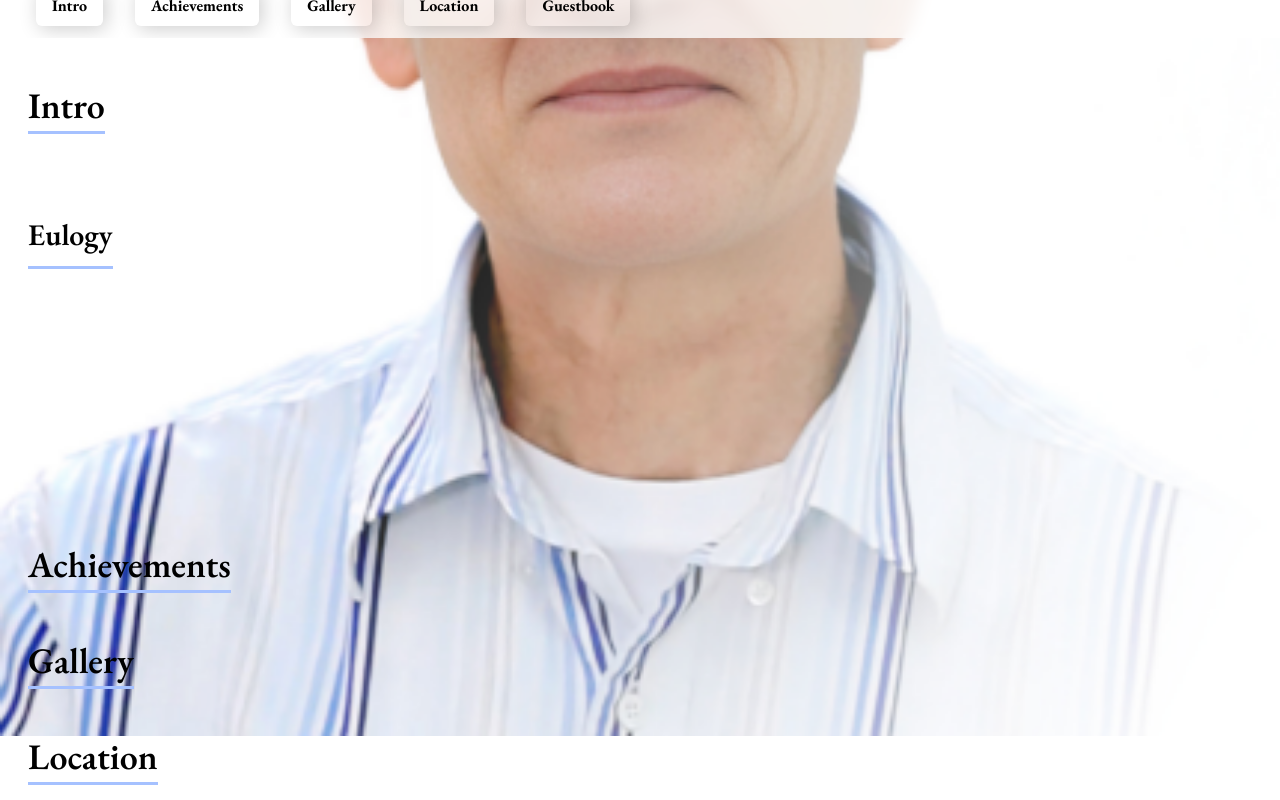
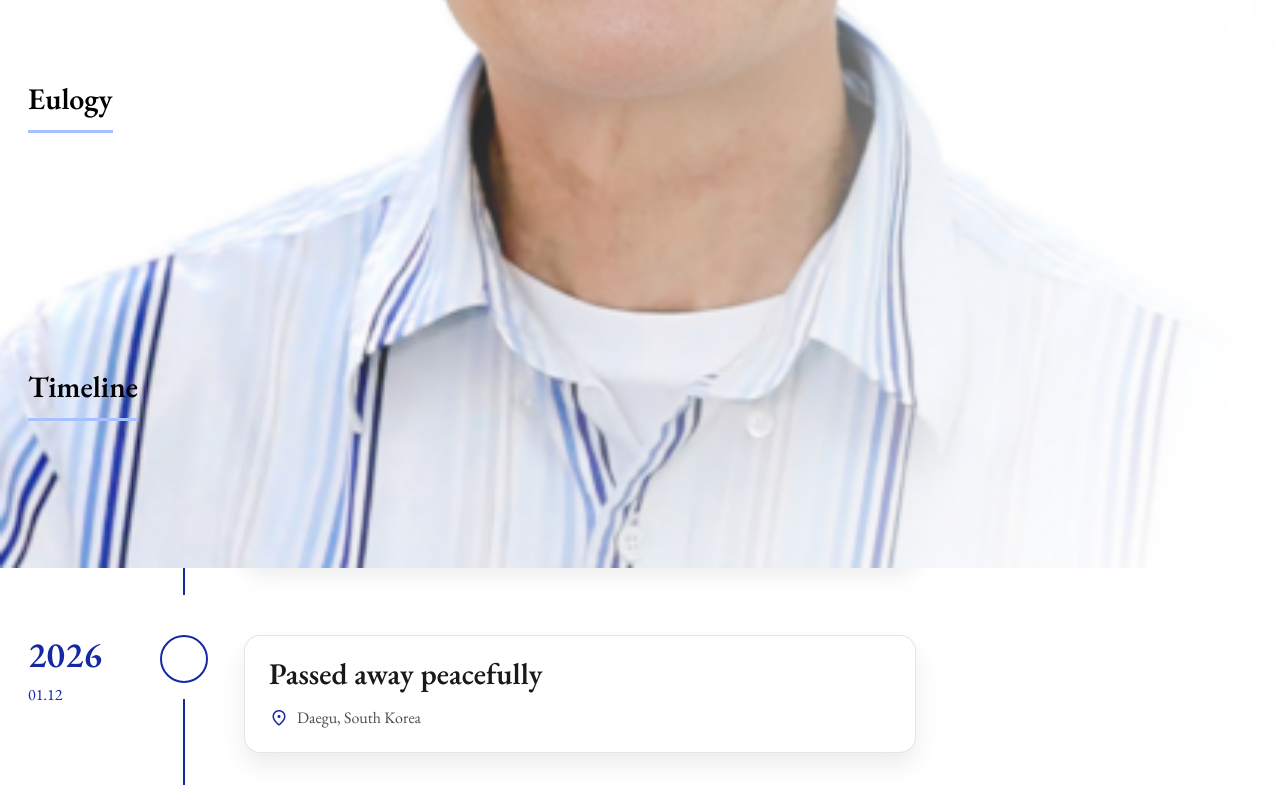
Before and after one commit to mjArtkim/Kim-s-Memorial, a Vue app in the folder frontend/: page / in a window 1280 px wide. Shown: the part 1240-2040 px from the top of the page. Built offline with nearby package versions, Linux system fonts and the light colour scheme; a web font is replaced by a local one.

Commit message:
timeline add

```diff
--- a/frontend/src/components/MainView.vue
+++ b/frontend/src/components/MainView.vue
@@ -14,6 +14,7 @@ import GuestbookView from '@/components/part/GuestbookView.vue'
 const { t, locale } = useI18n()
 const heroRef = ref<HTMLDivElement | null>(null)
 const photoRef = ref<HTMLDivElement | null>(null)
+const stickyBarRef = ref<HTMLDivElement | null>(null)
 const miniBarRef = ref<HTMLDivElement | null>(null)
 const miniAvatarRef = ref<HTMLDivElement | null>(null)
 let photoTween: gsap.core.Tween | null = null
@@ -28,7 +29,7 @@ const scrollToTop = () => {
 }
 
 onMounted(() => {
-  if (!photoRef.value || !miniBarRef.value || !miniAvatarRef.value || !heroRef.value) return
+  if (!photoRef.value || !miniBarRef.value || !heroRef.value) return
 
   const getHeroScrollEnd = () => {
     if (!heroRef.value) return '+=0'
@@ -40,14 +41,19 @@ onMounted(() => {
     return `top+=${Math.round(heroRef.value.offsetHeight * 1)} top`
   }
 
+  const getMiniBarStart = () => {
+    if (!heroRef.value) return 'top top'
+    return `top+=${Math.round(heroRef.value.offsetHeight * 0.6)} top`
+  }
+
   const applyStartSize = () => {
-    if (!photoRef.value || !miniAvatarRef.value) return
+    if (!photoRef.value) return
     gsap.set(photoRef.value, {
       x: 0,
       y: 0,
       scale: 1,
       opacity: 1,
-      clipPath: 'circle(200% at 50% 50%)',
+      clipPath: 'circle(250% at 50% 50%)',
     })
     ScrollTrigger.refresh()
   }
@@ -60,30 +66,23 @@ onMounted(() => {
   window.addEventListener('resize', handleResize)
 
   const updatePhotoTween = () => {
-    if (!photoRef.value || !miniAvatarRef.value) return
+    if (!photoRef.value) return
     const photoRect = photoRef.value.getBoundingClientRect()
-    const avatarRect = miniAvatarRef.value.getBoundingClientRect()
-    const scale = Math.max(avatarRect.width / photoRect.width, avatarRect.height / photoRect.height)
-    const scaledWidth = photoRect.width * scale
-    const scaledHeight = photoRect.height * scale
-    const avatarCenterX = avatarRect.left + avatarRect.width / 1.2
-    const avatarCenterY = avatarRect.top + avatarRect.height / 1.2
-    const x = avatarCenterX - photoRect.left - scaledWidth / 1.2
-    const y = avatarCenterY - photoRect.top - scaledHeight / 1.2
-
+    const targetScale = 0.8
+    const targetY = -Math.round(photoRect.height * 0.12)
     if (photoTween) photoTween.kill()
     if (photoOpacityTween) photoOpacityTween.kill()
     photoTween = gsap.to(photoRef.value, {
-      x,
-      y,
-      scale,
+      x: 0,
+      y: targetY,
+      scale: targetScale,
       clipPath: 'circle(100% at 50% 50%)',
       ease: 'none',
       scrollTrigger: {
         trigger: heroRef.value,
         start: 'top top',
         end: getHeroScrollEnd,
-        scrub: true,
+        scrub: 0.3,
         invalidateOnRefresh: true,
       },
     })
@@ -95,7 +94,7 @@ onMounted(() => {
         trigger: heroRef.value,
         start: getPhotoFadeStart,
         end: 'bottom top',
-        scrub: true,
+        scrub: 0.3,
         invalidateOnRefresh: true,
       },
     })
@@ -115,6 +114,16 @@ onMounted(() => {
       ease: 'power1.out',
       overwrite: 'auto',
     })
+    if (stickyBarRef.value) {
+      gsap.to(stickyBarRef.value, {
+        opacity: 1,
+        y: 0,
+        pointerEvents: 'auto',
+        duration: 0.25,
+        ease: 'power1.out',
+        overwrite: 'auto',
+      })
+    }
   }
 
   const hideMiniBar = () => {
@@ -129,8 +138,25 @@ onMounted(() => {
       ease: 'power1.out',
       overwrite: 'auto',
     })
+    if (stickyBarRef.value) {
+      gsap.to(stickyBarRef.value, {
+        opacity: 0,
+        y: -12,
+        pointerEvents: 'none',
+        duration: 0.2,
+        ease: 'power1.out',
+        overwrite: 'auto',
+      })
+    }
   }
 
+  if (stickyBarRef.value) {
+    gsap.set(stickyBarRef.value, {
+      opacity: 0,
+      y: -12,
+      pointerEvents: 'none',
+    })
+  }
   gsap.set(miniBarRef.value, {
     opacity: 0,
     y: -10,
@@ -140,15 +166,10 @@ onMounted(() => {
   })
   ScrollTrigger.create({
     trigger: heroRef.value,
-    start: 'top top',
+    start: getMiniBarStart,
     end: 'bottom top',
-    onUpdate: (self) => {
-      if (self.progress >= 0.4) {
-        showMiniBar()
-      } else {
-        hideMiniBar()
-      }
-    },
+    onEnter: showMiniBar,
+    onLeaveBack: hideMiniBar,
     invalidateOnRefresh: true,
   })
 
@@ -188,7 +209,8 @@ watch(
 <template>
   <div class="h-full py-9">
     <div
-      class="sticky top-0 z-40 flex flex-nowrap overflow-x-auto gap-4 px-7 my-5 py-3 bg-white/80 backdrop-blur h-32"
+      ref="stickyBarRef"
+      class="fixed top-0 left-0 right-0 z-40 flex flex-nowrap overflow-x-auto gap-4 px-7 mt-5bg-gradient-to-r from-white/0 to-white backdrop-blur filter blur-sm h-32 opacity-0"
     ></div>
     <div
       ref="miniBarRef"
@@ -216,10 +238,10 @@ watch(
           <div class="text-base">1948.09.30 ~ 2026.01.19</div>
           <div class="text-base">South Korea</div>
         </div>
-        <div class="">
+        <div>
           <div
             ref="photoRef"
-            class="h-full w-full overflow-hidden origin-top-left [will-change:transform]"
+            class="h-full w-full overflow-hidden origin-top [will-change:transform]"
           >
             <img
               src="@/assets/img/main.png"
--- a/frontend/src/components/part/IntroView.vue
+++ b/frontend/src/components/part/IntroView.vue
@@ -8,11 +8,24 @@ type Eulogy = {
   letter: string
 }
 
+type TimelineItem = {
+  year: string
+  date: string
+  title: string
+  place?: string
+  icon?: string
+  highlight?: boolean
+}
+
 const { t, tm } = useI18n()
 const activeEulogyIndex = ref<number | null>(null)
 const eulogies = computed<Eulogy[]>(() => {
   const value = tm('intro.eulogies')
   return Array.isArray(value) ? (value as Eulogy[]) : []
+})
+const timelineItems = computed<TimelineItem[]>(() => {
+  const value = tm('intro.timeline')
+  return Array.isArray(value) ? (value as TimelineItem[]) : []
 })
 const activeEulogy = computed<Eulogy | null>(() => {
   if (activeEulogyIndex.value === null) return null
@@ -49,10 +62,12 @@ onBeforeUnmount(() => {
 })
 </script>
 <template>
-  <div>
-    <div class="section-title">Intro</div>
-    <div class="text-[18px] py-8">
-      {{ t('intro.lorem') }}
+  <div class="flex flex-col space-y-4">
+    <div class="space-y-4">
+      <div class="section-title">Intro</div>
+      <div class="text-[18px] py-8">
+        {{ t('intro.lorem') }}
+      </div>
     </div>
     <div>
       <div
@@ -75,6 +90,57 @@ onBeforeUnmount(() => {
               {{ t('intro.openLetter') }}
             </div>
           </button>
+        </li>
+      </ol>
+    </div>
+    <div>
+      <div
+        class="relative inline-block text-3xl font-semibold after:content-[''] after:absolute after:left-0 after:-bottom-4 after:h-[3px] after:w-full after:scale-x-100 after:bg-[--mblue]"
+      >
+        Timeline
+      </div>
+      <ol v-if="timelineItems.length" class="mt-10 space-y-10">
+        <li
+          v-for="(item, index) in timelineItems"
+          :key="`timeline-${item.year}-${item.date}-${index}`"
+          class="grid grid-cols-[78px_48px_1fr] gap-6 sm:grid-cols-[96px_56px_1fr] sm:gap-8"
+        >
+          <div class="text-[--mdark]">
+            <div class="text-3xl sm:text-4xl font-semibold leading-none">{{ item.year }}</div>
+            <div class="mt-2 text-sm sm:text-base text-[--mdark]/80">{{ item.date }}</div>
+          </div>
+          <div class="flex h-full flex-col items-center self-stretch">
+            <div
+              class="flex h-12 w-12 items-center justify-center rounded-full border-2 border-[--mdark] bg-white"
+            >
+              <span v-if="item.icon" class="material-symbols-rounded text-[--mdark] text-2xl">
+                {{ item.icon }}
+              </span>
+            </div>
+            <div
+              v-if="index < timelineItems.length - 1"
+              class="mt-4 w-[2px] flex-1 bg-[--mdark]"
+            ></div>
+          </div>
+          <div class="pb-6 sm:pb-8">
+            <div
+              class="w-full max-w-2xl rounded-2xl border bg-white px-6 py-5 shadow-[0_12px_24px_rgba(0,0,0,0.08)] transition hover:-translate-y-0.5 hover:shadow-[0_16px_30px_rgba(0,0,0,0.12)]"
+              :class="
+                item.highlight ? 'border-[--mdark]' : 'border-black/10 hover:border-[--mdark]'
+              "
+            >
+              <div class="text-2xl sm:text-3xl font-semibold text-black/90">
+                {{ item.title }}
+              </div>
+              <div
+                v-if="item.place"
+                class="mt-3 flex items-center gap-2 text-sm sm:text-base text-black/70"
+              >
+                <span class="material-symbols-rounded text-[--mdark] text-xl">location_on</span>
+                <span>{{ item.place }}</span>
+              </div>
+            </div>
+          </div>
         </li>
       </ol>
     </div>
--- a/frontend/src/i18n/locales/en.ts
+++ b/frontend/src/i18n/locales/en.ts
@@ -107,6 +107,39 @@ const en = {
 부디 아픔없는 곳에서 편히 쉬시면서 저희를 굽어살펴주십시오.`,
       },
     ],
+    timeline: [
+      {
+        year: '1948',
+        date: '09.30',
+        title: 'Birth in Daegu',
+        place: 'Daegu, South Korea',
+        icon: 'calendar_month',
+      },
+      {
+        year: '2026',
+        date: '01.12',
+        title: 'Passed away peacefully',
+        place: 'Daegu, South Korea',
+      },
+      {
+        year: '2026',
+        date: '01.13',
+        title: 'Passed away peacefully',
+        place: 'Daegu, South Korea',
+      },
+      {
+        year: '2026',
+        date: '01.19',
+        title: 'Passed away peacefully',
+        place: 'Daegu, South Korea',
+      },
+      {
+        year: '2026',
+        date: '01.19',
+        title: 'Passed away peacefully',
+        place: 'Daegu, South Korea',
+      },
+    ],
     openLetter: 'Read eulogy',
     closeLetter: 'Close',
   },
--- a/frontend/src/i18n/locales/ko.ts
+++ b/frontend/src/i18n/locales/ko.ts
@@ -107,6 +107,21 @@ const ko = {
 부디 아픔없는 곳에서 편히 쉬시면서 저희를 굽어살펴주십시오.`,
       },
     ],
+    timeline: [
+      {
+        year: '1948',
+        date: '09.30',
+        title: '대구 출생',
+        place: '대한민국 대구',
+        icon: 'calendar_month',
+      },
+      {
+        year: '2026',
+        date: '01.19',
+        title: '평온히 별세',
+        place: '대한민국 대구',
+      },
+    ],
     openLetter: '추모글 보기',
     closeLetter: '닫기',
   },
--- a/frontend/src/i18n/locales/zh-Hans.ts
+++ b/frontend/src/i18n/locales/zh-Hans.ts
@@ -107,6 +107,21 @@ const zhHans = {
 부디 아픔없는 곳에서 편히 쉬시면서 저희를 굽어살펴주십시오.`,
       },
     ],
+    timeline: [
+      {
+        year: '1948',
+        date: '09.30',
+        title: '出生于大邱',
+        place: '韩国 大邱',
+        icon: 'calendar_month',
+      },
+      {
+        year: '2026',
+        date: '01.19',
+        title: '安详辞世',
+        place: '韩国 大邱',
+      },
+    ],
     openLetter: '阅读追悼文',
     closeLetter: '关闭',
   },
--- a/frontend/src/i18n/locales/zh-Hant.ts
+++ b/frontend/src/i18n/locales/zh-Hant.ts
@@ -107,6 +107,21 @@ const zhHant = {
 부디 아픔없는 곳에서 편히 쉬시면서 저희를 굽어살펴주십시오.`,
       },
     ],
+    timeline: [
+      {
+        year: '1948',
+        date: '09.30',
+        title: '出生於大邱',
+        place: '韓國 大邱',
+        icon: 'calendar_month',
+      },
+      {
+        year: '2026',
+        date: '01.19',
+        title: '安詳辭世',
+        place: '韓國 大邱',
+      },
+    ],
     openLetter: '閱讀追悼文',
     closeLetter: '關閉',
   },
```
